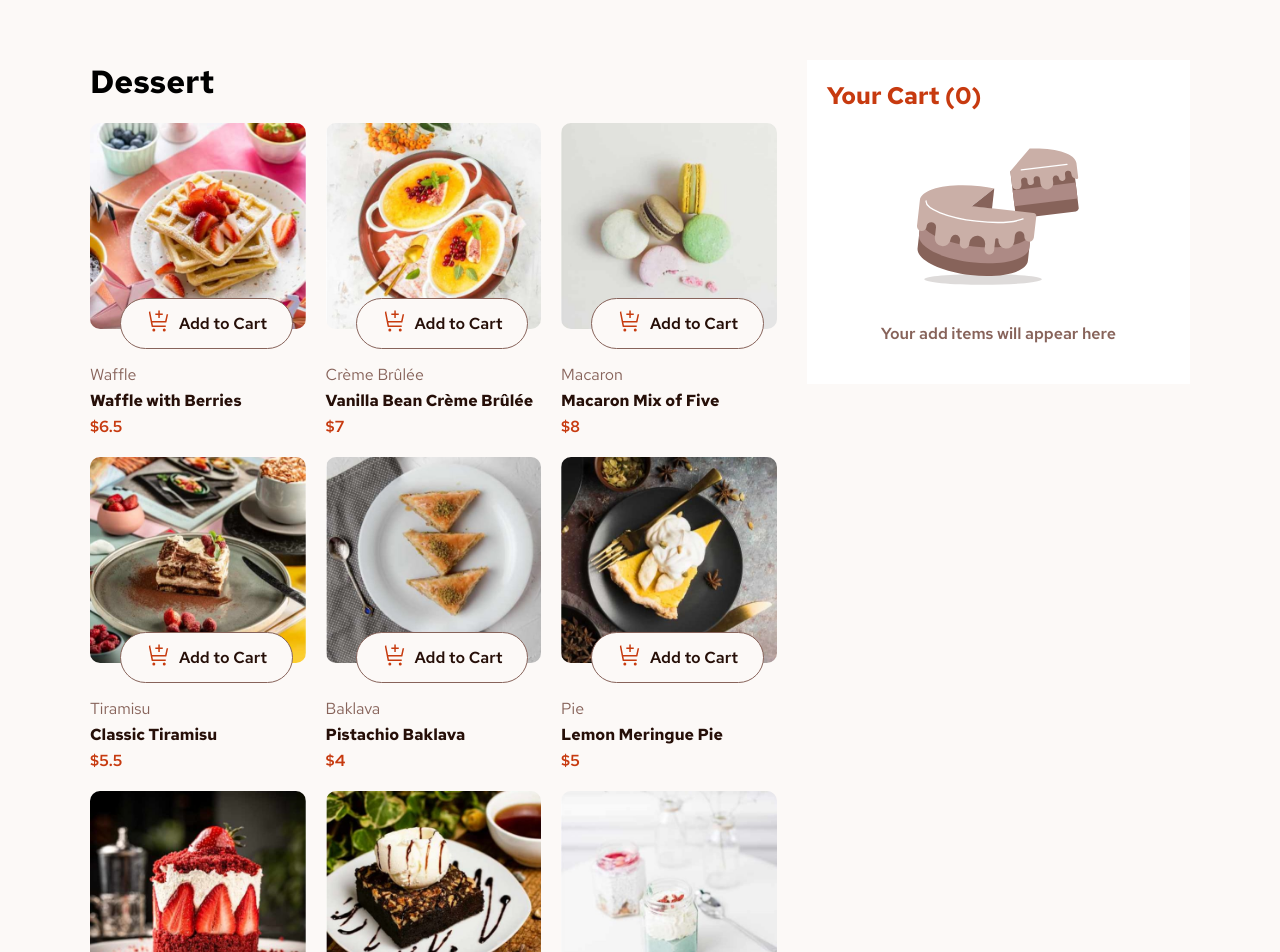
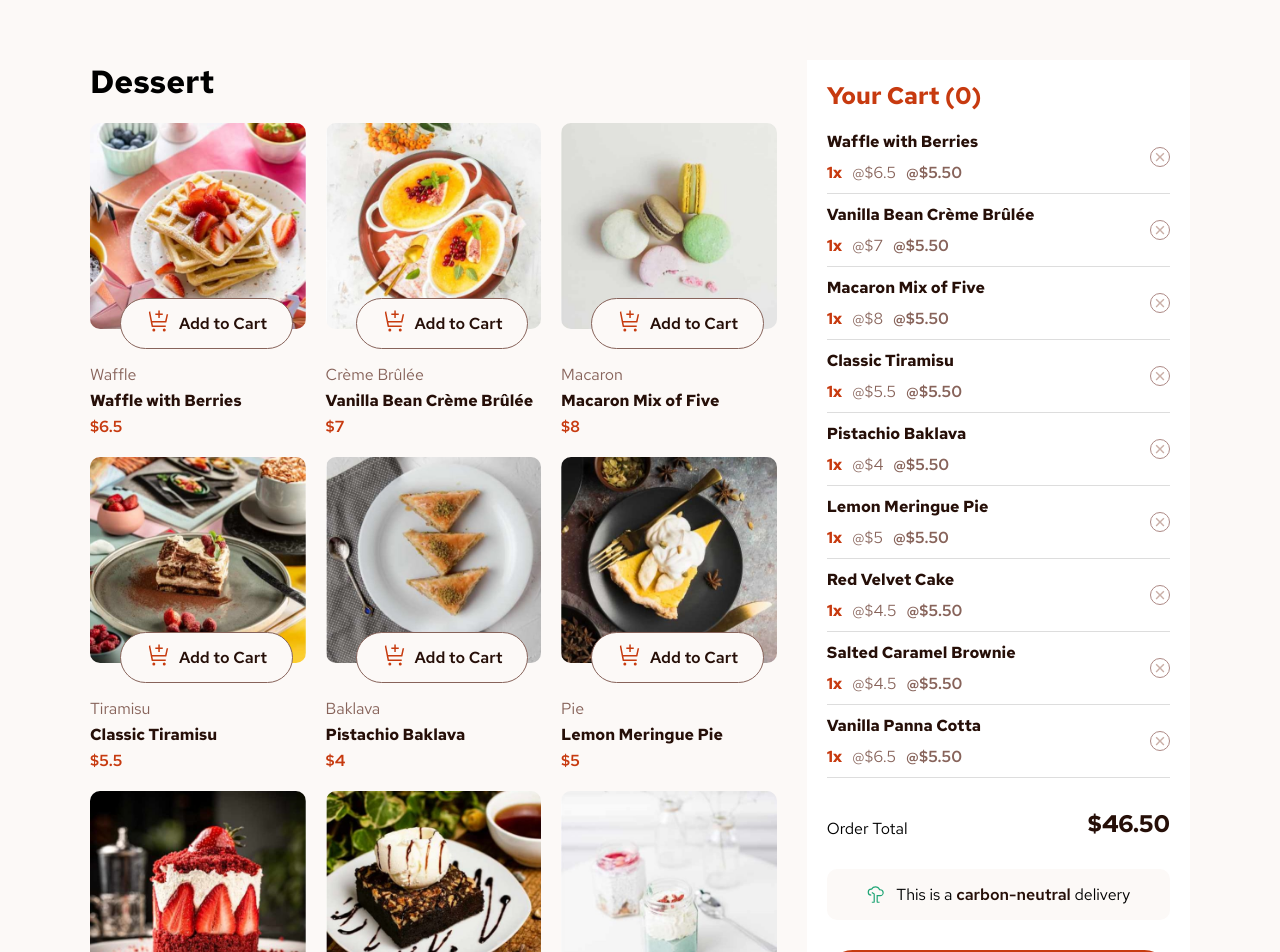
Before and after one commit to TopeLawal/product-list-with-cart-react-practice, a React (Create React App) app: page / in a window 1280 px wide. Shown: the top 952 px of the page. Built offline with nearby package versions, Linux system fonts and the light colour scheme.

Commit message:
built statically the cart-list and order component

```diff
--- a/src/components/Cart.js
+++ b/src/components/Cart.js
@@ -1,11 +1,22 @@
+import products from "../data.json";
+import CartList from "./CartList";
+import Order from "./Order";
 export default function Cart() {
   return (
     <div className="cart-section">
       <h2>Your Cart (0)</h2>
-      <div className="cart-items">
+      {/*  <div className="cart-items-empty">
         <img src="./assets/images/illustration-empty-cart.svg" alt="empty" />
         <p>Your add items will appear here</p>
-      </div>
+      </div> */}
+
+      <ul className="cart-list-container">
+        {products.map((product) => (
+          <CartList name={product.name} price={product.price} />
+        ))}
+      </ul>
+
+      <Order />
     </div>
   );
 }
--- /dev/null
+++ b/src/components/CartList.js
@@ -0,0 +1,17 @@
+export default function CartList(props) {
+  return (
+    <li className="cart-item-container">
+      <div>
+        <h4>{props.name}</h4>
+        <div className="price-container">
+          <p className="quantity">1x</p>
+          <p className="unit-price">@${props.price}</p>
+          <p className="total-price"> @$5.50</p>
+        </div>
+      </div>
+      <button className="remove-item">
+        <img src="./assets/images/icon-remove-item.svg" alt="remove-item" />
+      </button>
+    </li>
+  );
+}
--- /dev/null
+++ b/src/components/Order.js
@@ -0,0 +1,21 @@
+export default function Order() {
+  return (
+    <>
+      <div className="order-container">
+        <p>Order Total</p>
+        <h2>$46.50</h2>
+      </div>
+      <div className="carbon-neutral">
+        <img
+          src="../assets/images/icon-carbon-neutral.svg"
+          alt="carbon neutral"
+        />
+        <p>
+          This is a <span className="bold">carbon-neutral</span> delivery
+        </p>
+      </div>
+
+      <button className="confirm-order">Confirm Order</button>
+    </>
+  );
+}
--- a/src/components/Product.js
+++ b/src/components/Product.js
@@ -1,41 +1,17 @@
-import data from "../data.json";
+import products from "../data.json";
+import ProductList from "./ProductList";
 
 export default function Product() {
   return (
     <ul className="product-list-container">
-      {data.map((data) => (
+      {products.map((product) => (
         <ProductList
-          image={data.image.desktop}
-          name={data.name}
-          category={data.category}
-          price={data.price}
+          image={product.image.desktop}
+          name={product.name}
+          category={product.category}
+          price={product.price}
         />
       ))}
     </ul>
   );
 }
-
-function ProductList(props) {
-  return (
-    <li className="product-card">
-      <div className="product-showcase">
-        <img src={props.image} alt={props.name} />
-        <button className="add-to-cart">
-          <span>
-            <img
-              src="./assets/images/icon-add-to-cart.svg"
-              alt="cart"
-              className="cart"
-            />
-          </span>
-          Add to Cart
-        </button>
-      </div>
-      <div className="desc">
-        <p className="category">{props.category}</p>
-        <h4>{props.name}</h4>
-        <p className="price">${props.price}</p>
-      </div>
-    </li>
-  );
-}
--- /dev/null
+++ b/src/components/ProductList.js
@@ -0,0 +1,24 @@
+export default function ProductList(props) {
+  return (
+    <li className="product-card">
+      <div className="product-showcase">
+        <img src={props.image} alt={props.name} />
+        <button className="add-to-cart">
+          <span>
+            <img
+              src="./assets/images/icon-add-to-cart.svg"
+              alt="cart"
+              className="cart"
+            />
+          </span>
+          Add to Cart
+        </button>
+      </div>
+      <div className="desc">
+        <p className="category">{props.category}</p>
+        <h4>{props.name}</h4>
+        <p className="price">${props.price}</p>
+      </div>
+    </li>
+  );
+}
--- a/src/index.css
+++ b/src/index.css
@@ -30,6 +30,9 @@ img {
   width: 100%;
 }
 
+li {
+  list-style-type: none;
+}
 .container {
   padding: 30px;
   display: flex;
@@ -52,7 +55,6 @@ img {
 }
 
 .product-card {
-  list-style-type: none;
   position: relative;
 }
 
@@ -91,7 +93,6 @@ img {
 
 .desc {
   margin-top: 30px;
-  /* border: 1px solid red; */
 }
 
 .desc .category {
@@ -117,21 +118,131 @@ img {
 
 .cart-section h2 {
   color: var(--red);
+  margin-bottom: 10px;
 }
 
-.cart-section .cart-items {
+.cart-section .cart-items-empty {
   display: flex;
   flex-direction: column;
   align-items: center;
   justify-content: center;
 }
 
-.cart-section .cart-items img {
+.cart-section .cart-items-empty img {
   width: 50%;
   margin: 20px 0;
 }
-.cart-section .cart-items p {
+.cart-section .cart-items-empty p {
   color: var(--rose-500);
   font-weight: 600;
   margin-bottom: 20px;
 }
+
+.cart-list-container .cart-item-container {
+  display: flex;
+  align-items: center;
+  justify-content: space-between;
+  /* margin-top: 10px; */
+  padding: 10px 0;
+  border-bottom: 1px solid #ddd;
+}
+
+.cart-list-container .cart-item-container .price-container {
+  margin-top: 10px;
+  display: flex;
+  align-items: center;
+  gap: 10px;
+}
+
+.cart-item-container h4 {
+  color: var(--rose-900);
+}
+
+.price-container .quantity {
+  color: var(--red);
+  font-weight: 700;
+}
+
+.price-container .unit-price {
+  color: var(--rose-500);
+}
+
+.price-container .total-price {
+  color: var(--rose-500);
+  font-weight: 600;
+}
+
+.cart-list-container .remove-item {
+  border: 1px solid var(--rose-400);
+  background-color: transparent;
+  border-radius: 50%;
+  width: 20px;
+  height: 20px;
+  cursor: pointer;
+  transition: all 0.3s ease;
+}
+
+.cart-list-container .remove-item img {
+  width: 10px;
+  transition: filter 0.3s ease;
+}
+
+.cart-list-container .remove-item img {
+  width: 10px;
+  /* transition: filter 0.3s ease; */
+}
+
+.cart-list-container .remove-item:hover {
+  border: 1.5px solid var(--rose-900);
+}
+
+.cart-list-container .remove-item:hover img {
+  filter: brightness(0.2);
+}
+
+.order-container {
+  margin-top: 30px;
+  display: flex;
+  align-items: center;
+  justify-content: space-between;
+}
+
+.order-container h2 {
+  color: var(--rose-900);
+}
+
+.carbon-neutral {
+  display: flex;
+  align-items: center;
+  justify-content: center;
+
+  background-color: var(--rose-50);
+  padding: 15px;
+  margin: 20px 0;
+  border-radius: 10px;
+}
+
+.carbon-neutral img {
+  width: 20px;
+  margin-right: 10px;
+}
+
+.carbon-neutral span {
+  color: var(--rose-900);
+  font-weight: 600;
+}
+
+.confirm-order {
+  background-color: var(--red);
+  color: var(--rose-50);
+  border: none;
+  border-radius: 30px;
+  margin: 10px 0;
+  padding: 15px;
+  width: 100%;
+  font-family: inherit;
+  font-size: inherit;
+  font-weight: 500;
+  cursor: pointer;
+  transition: all 0.3s all;
+}
```
